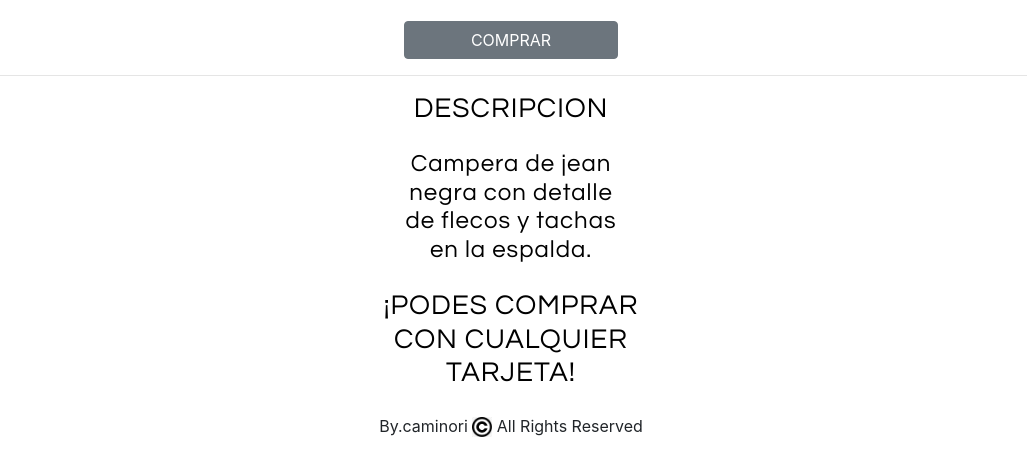
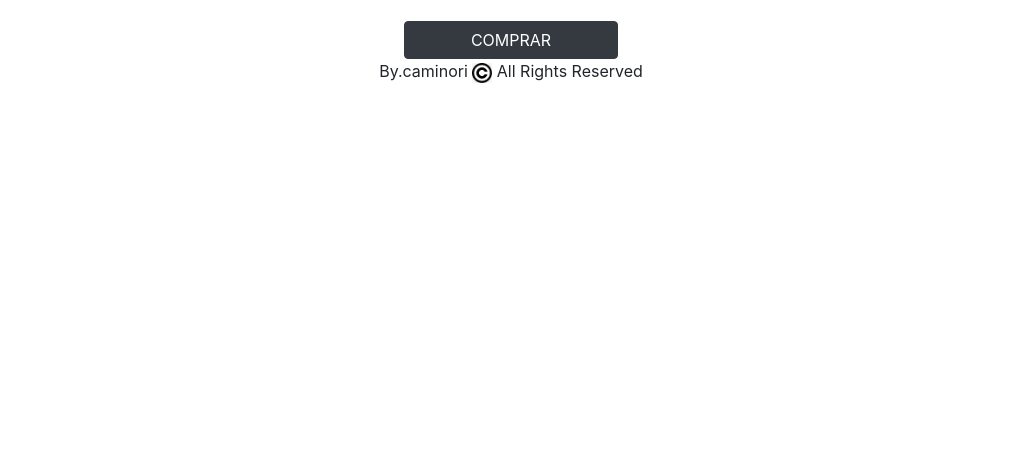
Before and after one commit to Bycaminori/bycaminori.github.io, a plain HTML site: page productos/producto 2/index.html in a window 1280 px wide. Shown: the part 758-1212 px from the top of the page, without its empty margins (129-1156 px from the left). After the commit the page ends 857 px from the top, so only its background shows below. Drawn offline with nearby package versions, Linux system fonts and the light colour scheme; files whose address does not match are found by name.

Commit message:
Update index.html

```diff
--- a/productos/producto 2/index.html
+++ b/productos/producto 2/index.html
@@ -49,12 +49,8 @@
     <h2 id="prendas" style="margin-bottom: 0%;color:black;">Guantes Clarity<br>$550</h2>
     <BR>
 
-        <a class="btn btn-secondary col-3 col-md-3 col-lg-2" href="https://mpago.la/2EbTfgY" role="button">COMPRAR</a>
-        <HR>
-    <h3 id="prendas" style="margin-bottom: 0%;color:black;">DESCRIPCION</h3><br>
-    <h4 id="prendas" style="margin-bottom: 0%;color:black;">Campera de jean<br>negra con detalle<br>de flecos y tachas<br>
-      en la espalda.</h4><br>
-    <h3 id="prendas" style="margin-bottom: 0%;color:black;">¡PODES COMPRAR<br>CON CUALQUIER<br>TARJETA!
+        <a class="btn btn-dark col-3 col-md-3 col-lg-2" href="https://mpago.la/2EbTfgY" role="button">COMPRAR</a>
+
 
     </h3><br>
 
```
